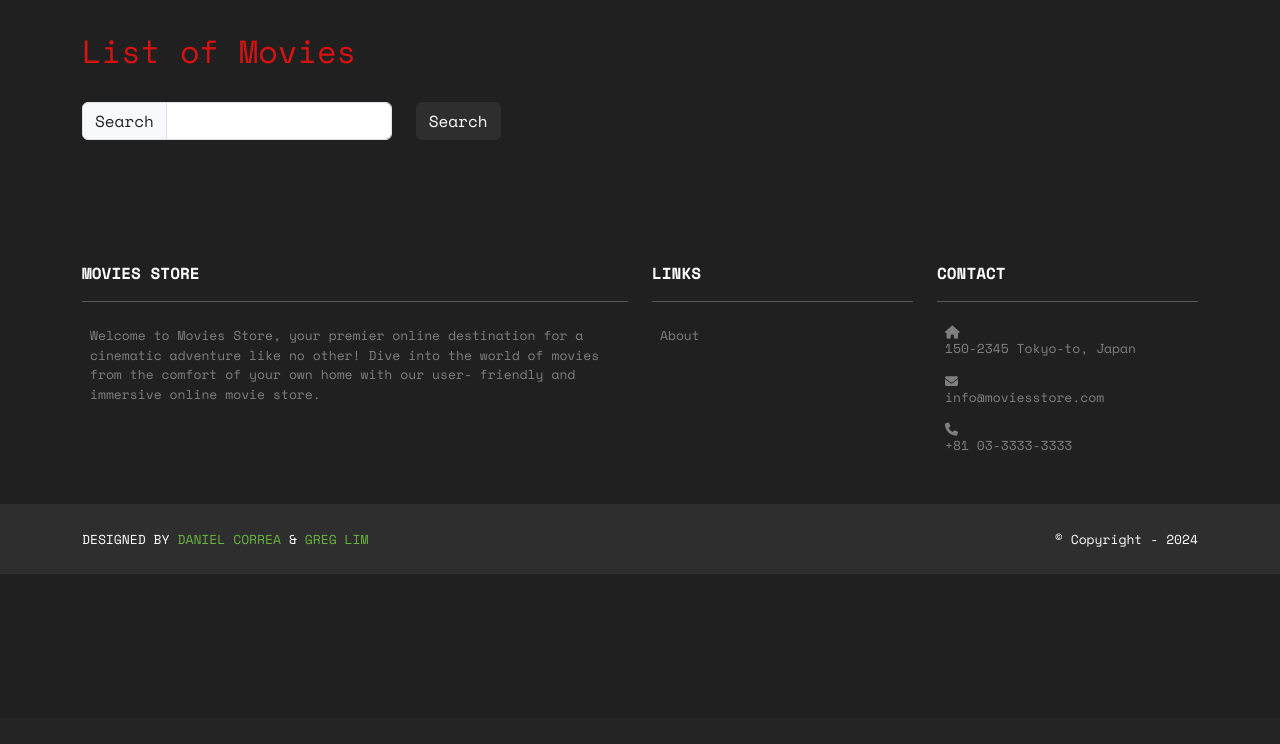
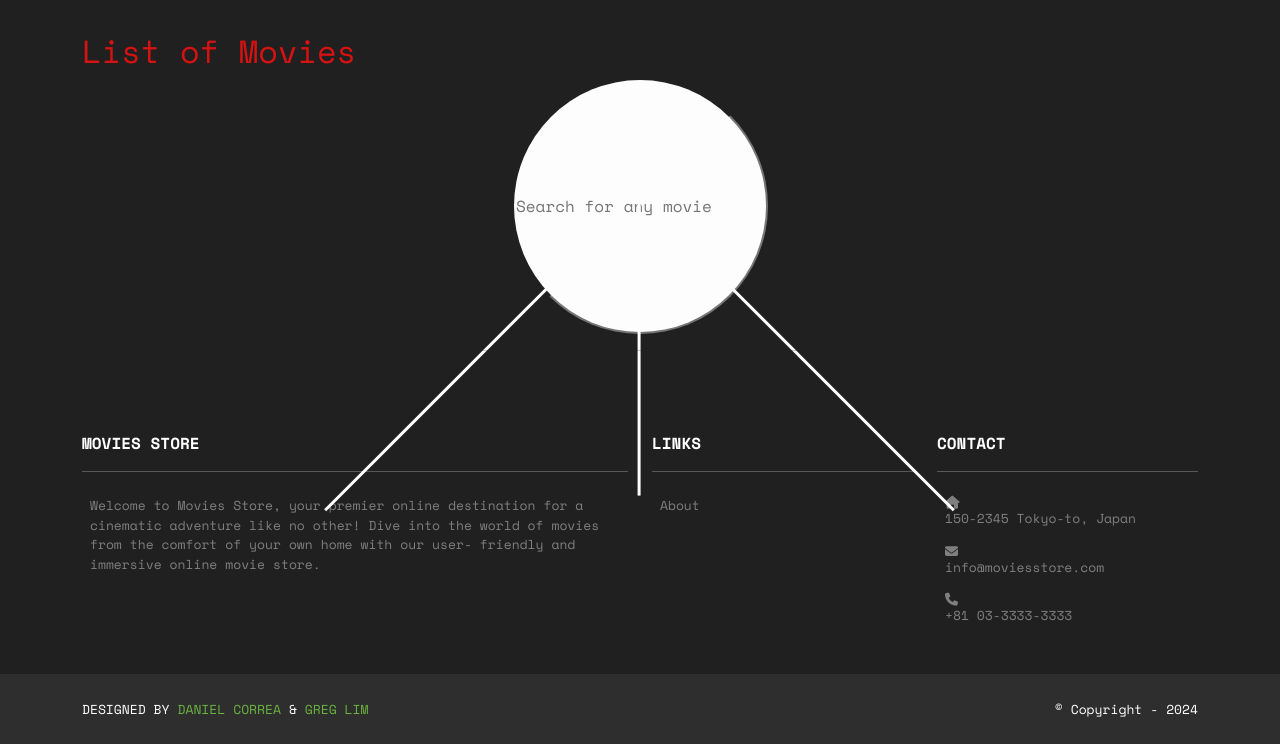
Before and after one commit to CS2340-Project/moviesstore, a Django app: page /movies/ in a window 1280 px wide. Shown: the part 82-826 px from the top of the page. Before the commit the page ends 629 px from the top, so only its background shows below. Run offline with Django 5.2, Linux system fonts and the light colour scheme; data that the repository does not hold is empty; some libraries are stand-ins or nearby versions.

Commit message:
MVS-18 feat: added tree structure to display

```diff
--- /dev/null
+++ b/movies/static/movies/app.js
@@ -0,0 +1,3 @@
+function getColor() {
+
+}
--- a/movies/static/movies/style.css
+++ b/movies/static/movies/style.css
@@ -1,12 +1,67 @@
 body {
     background-color: #202020;
     font-family: "Space Mono", serif;
+}
+.branch {
+    width: 25vw;
+    height: .25vw;
+    background-color: #fdfdfd;
+    position: absolute;
+}
+.side-branch-right {
+    width: 30vw;
+    position: absolute;
+    top: 115%;
+    left: 45%;
+    transform: rotate(45deg);
+}
+.side-branch-left {
+    width: 30vw;
+    position: absolute;
+    top: 115%;
+    right: 45%;
+    transform: rotate(-45deg);
+}
+.root-branch {
+    position: absolute;
+    top: 100%;
+    left: 50%;
+    transform: translateX(-50%) rotate(90deg);
+}
+.child-branch {
+    position: absolute;
+    width: 2.5vw;
+    top: 103%;
+    left: 45%;
+    transform: rotate(90deg);
 }
 .node {
     width: 20vw;
     height: 20vw;
     background-color: #fdfdfd;
     border-radius:100%;
+}
+.root {
+    justify-content: center;
+    display: flex;
+}
+.child {
+    height: 100%;
+    width: 100%;
+    display: grid;
+    grid-template-columns: repeat(3, 1fr);
+    grid-row-gap: 1vh;
+}
+.child > div {
+    display: flex;
+    justify-content: center;
+    align-items: center;
+    width: 100%;
+    height: 100%;
+}
+.search-node {
+    color: #d61212;
+    margin: auto;
 }
 .movie-node {
     background-color: #7F7F7F;
@@ -26,12 +81,21 @@ body {
     top: 50%;
     left: 50%;
     transform: translate(-50%, -50%);
+    .inner {
+    display: none;
+    max-height: 35vw;
+    max-width: 32vw;
+    min-width: 32vw;
+    border-radius: 15%;
+    object-fit: contain;
+}
 }
 .inner {
     display: none;
-    max-height: 15vw;
-    max-width: 12vw;
-    min-width: 12vw;
+    max-height: 14vw;
+    max-width: 13vw;
+    min-width: 13vw;
+    border-radius: 15%;
     object-fit: contain;
 }
 body {
--- a/movies/templates/movies/index.html
+++ b/movies/templates/movies/index.html
@@ -3,33 +3,33 @@
 {% load static %}
 {% block extra_css %}
     <link rel="stylesheet" href="{% static "movies/style.css"%}">
+    <script defer src="{% static "movies/app.js" %}"></script>
 <div class="p-3">
   <div class="container">
     <div class="row mt-3">
       <div class="col mx-auto mb-3">
         <h2>List of Movies</h2>
-          <p class="card-text">
           <form method="GET">
-            <div class="row">
+            <div class="root">
               <div class="col-auto">
                 <div class="input-group col-auto">
-                  <div class="input-group-text">
-                    Search</div>
-                  <input type="text" class="form-control"
-                    name="search">
+                    <label>
+                        <input type="text" class="node search-node" placeholder="Search for any movie"
+                          name="search">
+                    </label>
+                    <div class="branch side-branch-left"></div>
+                    <div class="branch side-branch-right"></div>
+                    <div class="branch root-branch"></div>
                 </div>
               </div>
               <div class="col-auto">
-                <button class="btn bg-dark text-white"
-                  type="submit">Search</button>
               </div>
             </div>
           </form>
-        </p>
         <hr />
       </div>
     </div>
-    <div class="row">
+    <div class="child">
       {% for movie in template_data.movies %}
       <div class="col-md-4 col-lg-3 mb-2">
         <div class="node movie-node">
@@ -38,6 +38,7 @@
             <a href="{% url 'movies.show' id=movie.id %}" class="btn bg-dark text-white">
               {{ movie.name }}
             </a>
+              <div class="branch child-branch"></div>
           </div>
         </div>
       </div>
```
Also changed, not shown: media/movie_images/flash_D3jmVSt.jpg (added), media/movie_images/wicked_ucVVIVI.jpg (added).
